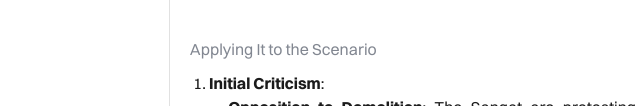
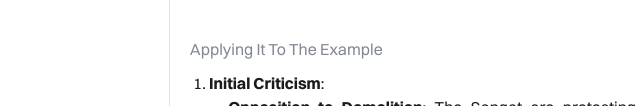
Before and after one commit to gurpreet-fe/logicnama-ui, an Astro site: page /fallacies/strawman in a window 1280 px wide. Shown: the part 846-952 px from the top of the page, 161-801 px from the left. Built offline with nearby package versions, Linux system fonts and the light colour scheme; Astro itself is replaced by a stand-in of ours; a web font is replaced by a local one.

Commit message:
Updated markdowns

```diff
--- a/src/content/fallacies/strawman.md
+++ b/src/content/fallacies/strawman.md
@@ -17,7 +17,7 @@ The Sangat protest against the Kar Seva Babai for demolishing historical Sikh Gu
   * **Superficial Response**: The misrepresented version of the argument is easier to refute, giving the appearance of a successful counter-argument.
 
 
-## Applying It to the Scenario
+## Applying It To The Example
 
 1. **Initial Criticism**:
     * **Opposition to Demolition**: The Sangat are protesting the demolition of historical Sikh Gurdwarai, concerned that replacing them with modern but impractical designs would damage their cultural and historical significance. The core issue here is the preservation of heritage while balancing functionality.
--- a/src/content/fallacies/tu-quoque.md
+++ b/src/content/fallacies/tu-quoque.md
@@ -17,7 +17,7 @@ A member of the Sangat approaches a Gurdwara committee, criticizing them for mis
   * **Irrelevant Response**: The counter-criticism is irrelevant to the original concern, serving as a distraction rather than a valid argument.
 
 
-## Applying It to the Scenario
+## Applying It To The Example
 
 1. **Initial Criticism**:
     * **Misuse of Donations**: A member of the Sangat criticizes the Gurdwara committee for using donated funds for personal renovations rather than for community projects or charitable purposes as originally intended.
--- a/src/content/fallacies/unfalsifiability.md
+++ b/src/content/fallacies/unfalsifiability.md
@@ -15,7 +15,7 @@ People claim that certain Sant Babai have powers to read minds, know things supe
     * **Often Linked to the Supernatural:** Claims about supernatural forces, divine will, or metaphysical concepts are common in unfalsifiable reasoning because they exist outside the realm of empirical investigation.
     * **Ad Hoc Explanations:** New, additional explanations are created as needed to protect the claim from being disproven (often without logical consistency).
 
-## Applying It to Your Scenario:
+## Applying It To The Example
 
 1. **Initial Claim:**
     * **Supernatural Powers:** People claim that certain Sant Babai have supernatural powers, such as reading minds or knowing things supernaturally. This is already a claim difficult to verify but can potentially be tested through observation.
```
